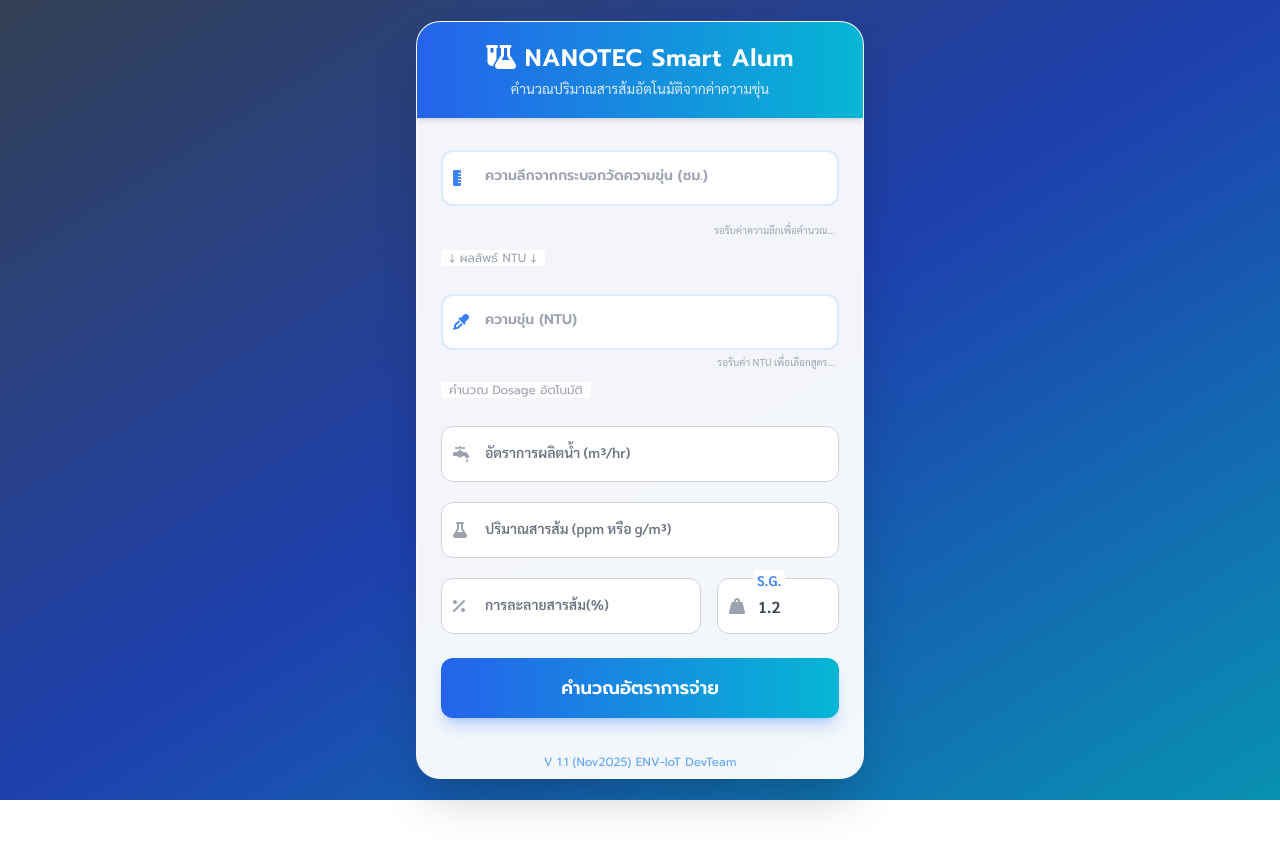
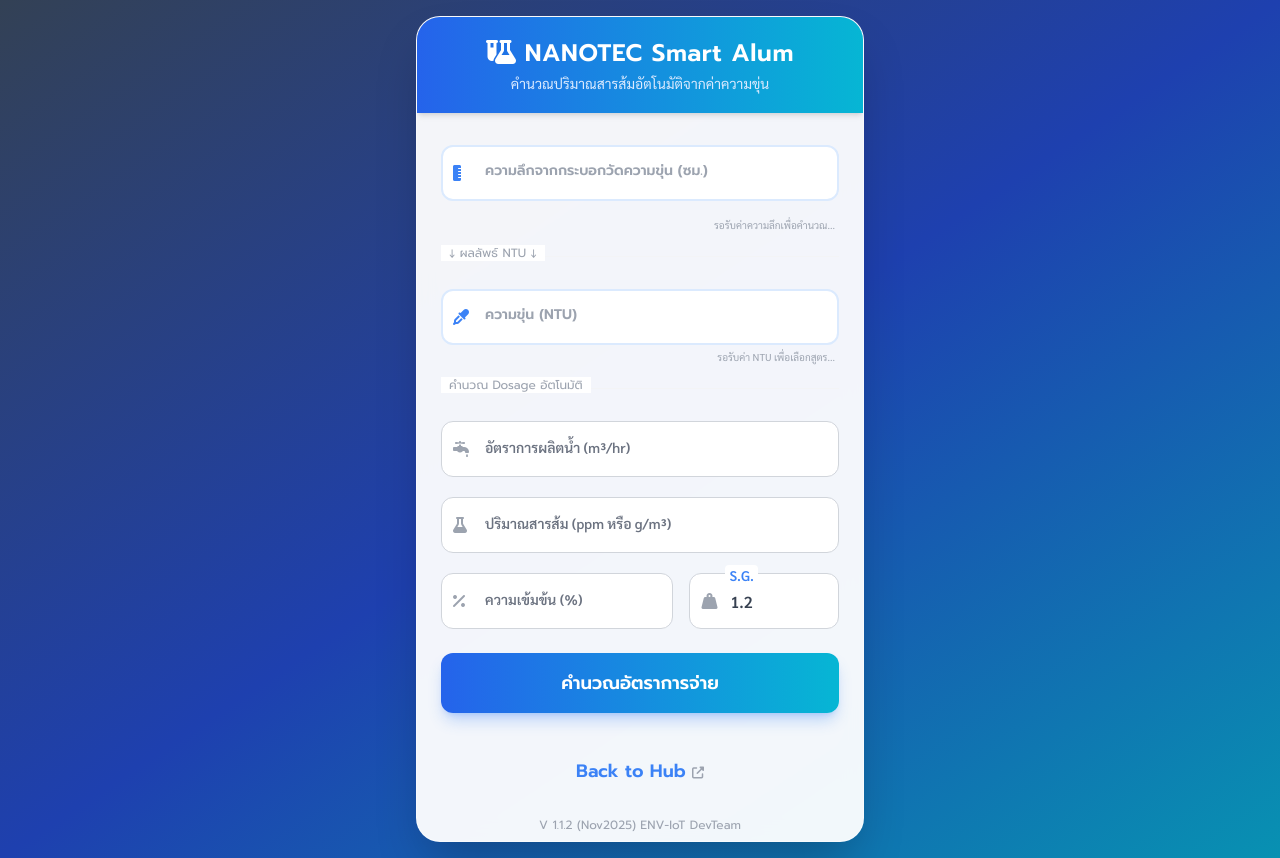
Before and after one commit to tung4605041/SmartAlum, a plain HTML site: page SmartAlumCalc_Final.html in a window 1280 px wide. Before the commit the page ends 800 px from the top, so only its background shows below. Drawn offline with nearby package versions, Linux system fonts and the light colour scheme.

Commit message:
Update grid layout and labels in HTML file

```diff
--- a/SmartAlumCalc_Final.html
+++ b/SmartAlumCalc_Final.html
@@ -134,11 +134,11 @@
                     <div id="auto-badge" class="hidden absolute right-2 top-4 bg-blue-100 text-blue-600 text-[10px] px-2 py-1 rounded font-bold tracking-wider">AUTO</div>
                 </div>
 
-                <!-- 5-Column Grid (4:2 Ratio) -->
-                <div class="grid grid-cols-6 gap-4">
+                <!-- 5-Column Grid (3:2 Ratio) -->
+                <div class="grid grid-cols-5 gap-4">
 
                     <!-- Conc (3 ส่วน) -->
-                    <div class="relative group col-span-4">
+                    <div class="relative group col-span-3">
                         <div class="absolute inset-y-0 left-0 pl-3 flex items-center pointer-events-none text-gray-400 group-focus-within:text-blue-500">
                             <i class="fa-solid fa-percent"></i>
                         </div>
@@ -148,7 +148,7 @@
                         <label class="absolute left-9 -top-2 bg-white px-1 text-sm text-blue-500 transition-all
                                       peer-placeholder-shown:top-4 peer-placeholder-shown:left-10 peer-placeholder-shown:text-gray-500 peer-placeholder-shown:text-sm peer-placeholder-shown:bg-transparent
                                       peer-focus:-top-2 peer-focus:left-9 peer-focus:text-blue-500 peer-focus:text-sm peer-focus:bg-white rounded font-bold">
-                            การละลายสารส้ม(%)
+                            ความเข้มข้น (%)
                         </label>
                     </div>
 
@@ -196,14 +196,15 @@
                 <div class="font-sans">
                     <div class="font-bold mb-1 text-blue-600 text-sm">สรุปผลการคำนวณ</div>
                      น้ำขุ่น <span id="summary-ntu" class="font-bold text-base">0</span> NTU <br>
-                     ใช้สารส้ม <span id="summary-ppm" class="font-bold text-base">0</span> ppm (กรัม/ลบ.ม.) <br>
-                     ที่ Flow <span id="summary-flow" class="font-bold text-base">0</span> m³/hr (ลบ.ม./ชม.)
+                     ใช้สารส้ม <span id="summary-ppm" class="font-bold text-base">0</span> ppm <br>
+                     ที่ Flow <span id="summary-flow" class="font-bold text-base">0</span> m³/hr
                 </div>
             </div>
 
              <button onclick="resetForm()" class="w-full mt-6 text-gray-400 hover:text-gray-600 text-sm font-sans flex items-center justify-center gap-2 transition-colors">
                 <i class="fa-solid fa-rotate-right"></i> ล้างค่า / เริ่มใหม่
             </button>
+
         </div>
 
         <!-- Error/Validation Modal (Replaces alert()) -->
@@ -219,7 +220,12 @@
         </div>
 
         <!-- Footer -->
-        <div class="text-blue-400 text-center text-xs mt-1 font-sans p-2">V 1.1 (Nov2025) ENV-IoT DevTeam</div>
+                 <a href="index.html"
+                    class="block w-full text-center text-blue-500 font-sans font-bold py-5 rounded-xl transform hover:scale-[1.01] transition-all duration-200 text-lg">
+                    </i> Back to Hub
+                    <i class="fa-solid fa-up-right-from-square text-gray-400 text-xs"></i>
+                </a>
+        <div class="text-gray-400 text-center text-xs mt-1 font-sans p-2">V 1.1.2 (Nov2025) ENV-IoT DevTeam</div>
 
     </div>
 
```
